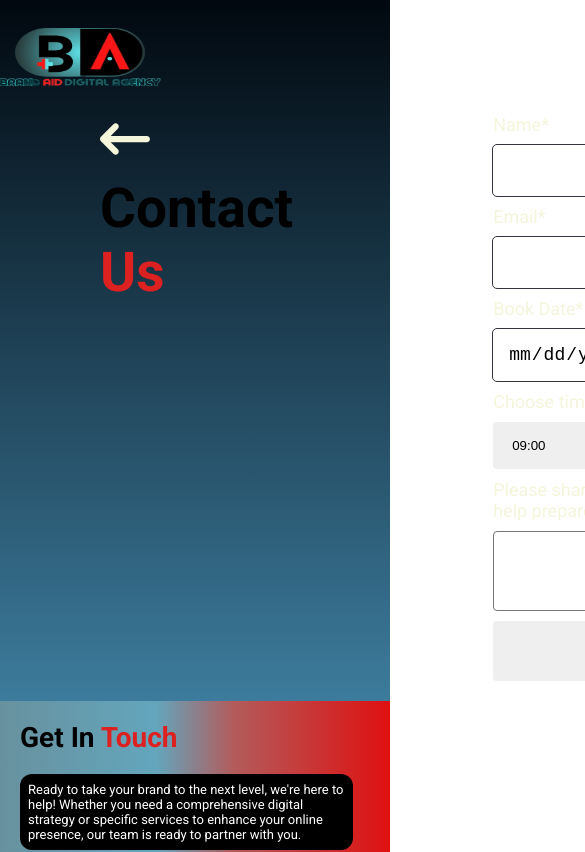
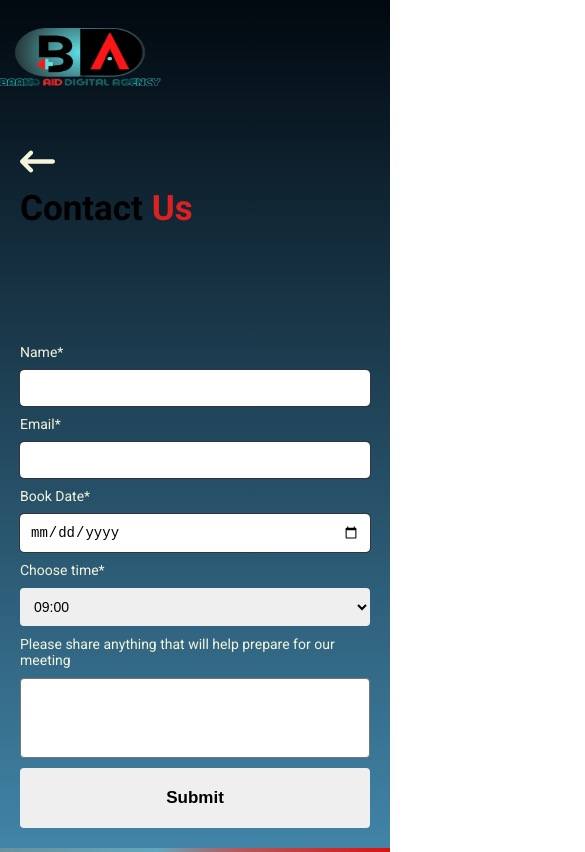
Before and after one commit to Abdirizackmasta/brand-aid-digital, a React (Vite) app: page /contact in a window 390 px wide. Shown: the top 852 px of the page, 585 px wide, since content can reach past the window. Built offline with nearby package versions, Linux system fonts and the light colour scheme.

Commit message:
added responiveness

```diff
--- a/src/components/contact/Contact.module.css
+++ b/src/components/contact/Contact.module.css
@@ -42,6 +42,7 @@
     border: none;
     outline: none;
     border-radius: 4px;
+    font-size: 18px;
 }
 .right form select option{
     border: none;
@@ -65,3 +66,79 @@
     border-radius: 4px;
     cursor: pointer;
 }
+
+@media (max-width: 1280px){
+    .title{
+        font-size: 50px;
+    }
+    .container div{
+        padding: 40px;
+    }
+    label{
+        font-size: 17px;
+    }
+}
+@media (max-width: 1200px){
+    .title{
+        font-size: 45px;
+    }
+    .container div{
+        padding: 30px;
+    }
+    .right form label{
+        font-size: 15px;
+    }
+   .right form input,.right form select{
+        padding: 13px;
+        font-size: 16px;
+    }
+    .back{
+        font-size: 45px;
+    }
+}
+@media (max-width: 1100px){
+    .title{
+        font-size: 40px;
+    }
+    .container div{
+        padding: 20px;
+    }
+    .right form label{
+        font-size: 14px;
+    }
+   .right form input,.right form select{
+        padding: 10px;
+        font-size: 14px;
+    }
+    .back{
+        font-size: 40px;
+    }
+}
+@media (max-width: 900px){
+    .title{
+        font-size: 35px;
+    }
+    .container div{
+        padding: 20px;
+    }
+    .right form label{
+        font-size: 14px;
+    }
+   .right form input,.right form select{
+        padding: 10px;
+        font-size: 14px;
+    }
+    .back{
+        font-size: 35px;
+    }
+}
+@media (max-width: 800px){
+        .left{
+
+            margin-top: 30px;
+            margin-bottom: -300px;
+        }
+        .container{
+        flex-direction: column;
+    }
+}
```
